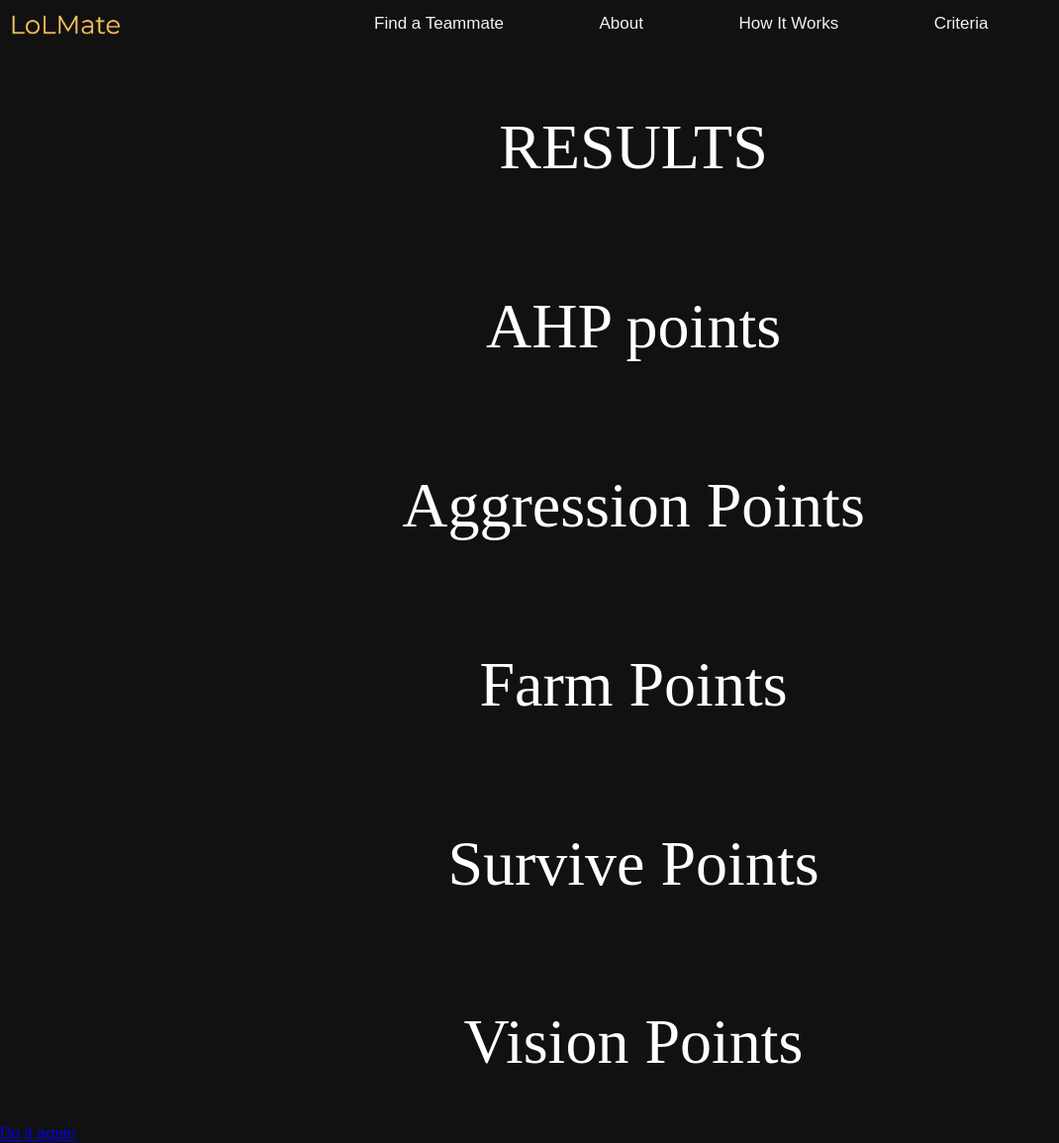
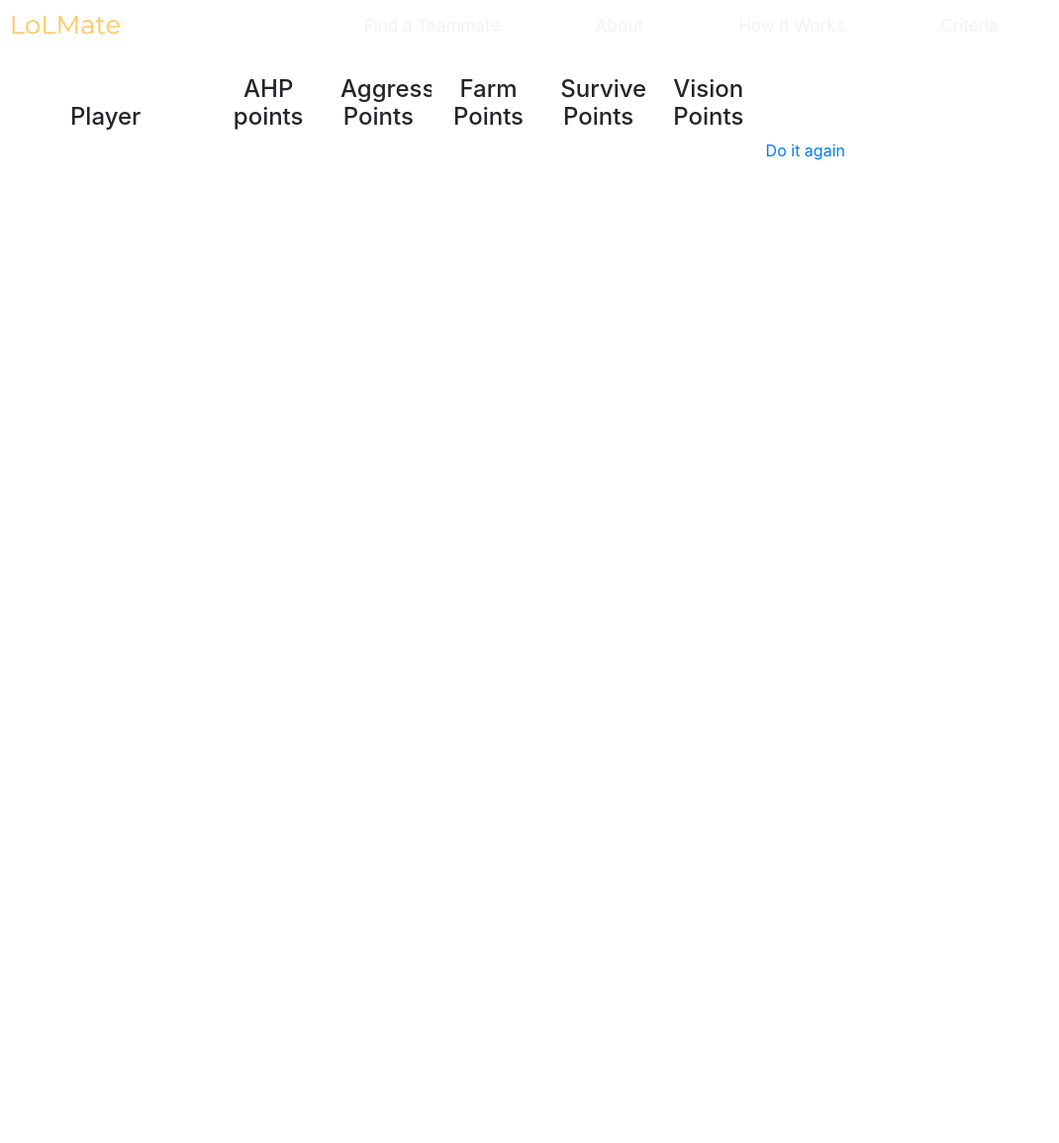
Before and after one commit to ruhidagdelen/lol-mining, a Django app: template lolMineSite/results/templates/results/results.html in a window 1280 px wide. Shown: the whole page at 99% size, without its empty margins (0-1070 px from the left). After the commit the page ends 162 px from the top, so only its background shows below. Run offline with Django 3.2, Linux system fonts and the light colour scheme; the template is opened without the code that fills it, so the values that code supplies are empty; some libraries are stand-ins or nearby versions.

Commit message:
results page changed

```diff
--- a/lolMineSite/results/api/api.py
+++ b/lolMineSite/results/api/api.py
@@ -11,7 +11,7 @@ import time
 import pandas as pd
 from requests import exceptions
 
-riotAPI = "RGAPI-a171adc1-2676-4419-8464-0e77329509af"
+riotAPI = "RGAPI-6250c2a9-00e0-4199-96ff-aceb375b42b2"
 seasonID = "11"
 endIndex = "5"
 winnerEndIndex = "5"
@@ -20,7 +20,7 @@ REQUEST_FLAG = 0
 
 def requestCountCheck():
     global REQUEST_FLAG
-    if REQUEST_FLAG >= 100:
+    if REQUEST_FLAG >= 120:
         print('Please wait! Program will be avaliable..')
         time.sleep(35)
         print('in 60 sec')
--- a/lolMineSite/results/templates/results/results.html
+++ b/lolMineSite/results/templates/results/results.html
@@ -3,44 +3,51 @@
 <head>
 	{% include 'results/includes/header.html' %}
     <title>LolMate - Results</title>
+    <link href="https://stackpath.bootstrapcdn.com/bootstrap/4.1.3/css/bootstrap.min.css" rel="stylesheet" integrity="sha384-MCw98/SFnGE8fJT3GXwEOngsV7Zt27NXFoaoApmYm81iuXoPkFOJwJ8ERdknLPMO" crossorigin="anonymous">
 </head>
 <body>
-	<ul>
-		<h1>RESULTS</h1>
+	<ul class="col-lg-2">
+		<h4>Player</h4>
 		{% for player in players %}
 		<li><h4>{{player}}</h4></li>
 		{% endfor %}
 	</ul>
-	<ul>
-		<h1>AHP points</h1>
+	<ul class="col-lg-1">
+		<h4>AHP points</h4>
 		{% for prioritie in priorities %}
 		<li><h4>{{prioritie}}</h4></li>
 		{% endfor %}
 	</ul>
-	<ul>
-		<h1>Aggression Points</h1>
+	<ul class="col-lg-1">
+		<h4>Aggression Points</h4>
 		{% for aggression in aggressions %}
 		<li><h4>{{aggression}}</h4></li>
 		{% endfor %}
 	</ul>
-	<ul>
-		<h1>Farm Points</h1>
+	<ul class="col-lg-1">
+		<h4>Farm Points</h4>
 		{% for farm in farms %}
 		<li><h4>{{farm}}</h4></li>
 		{% endfor %}
 	</ul>
-	<ul>
-		<h1>Survive Points</h1>
+	<ul class="col-lg-1">
+		<h4>Survive Points</h4>
 		{% for survive in survives %}
 		<li><h4>{{survive}}</h4></li>
 		{% endfor %}
 	</ul>
-	<ul>
-		<h1>Vision Points</h1>
+	<ul class="col-lg-1">
+		<h4>Vision Points</h4>
 		{% for vision in visions %}
 		<li><h4>{{vision}}</h4></li>
 		{% endfor %}
 	</ul>
+<!-- 	<table>
+		{% for field in players %}
+		<th>{{field}}</th>
+		{% endfor %}
+
+	</table> -->
 	<a href="{% url 'results:index' %}">Do it again</a>
 </body>
 </html>
--- a/lolMineSite/results/views.py
+++ b/lolMineSite/results/views.py
@@ -34,6 +34,7 @@ def index(request):
             players = players.join(prios)
             print(players)
             players = players.sort_values(by=['prioritie'],ascending=False)
+            players = players.round(4)
             print(players)
 
             return render(request, 'results/results.html',{'players':players['player'],
```
Also changed, not shown: 2 other files.
